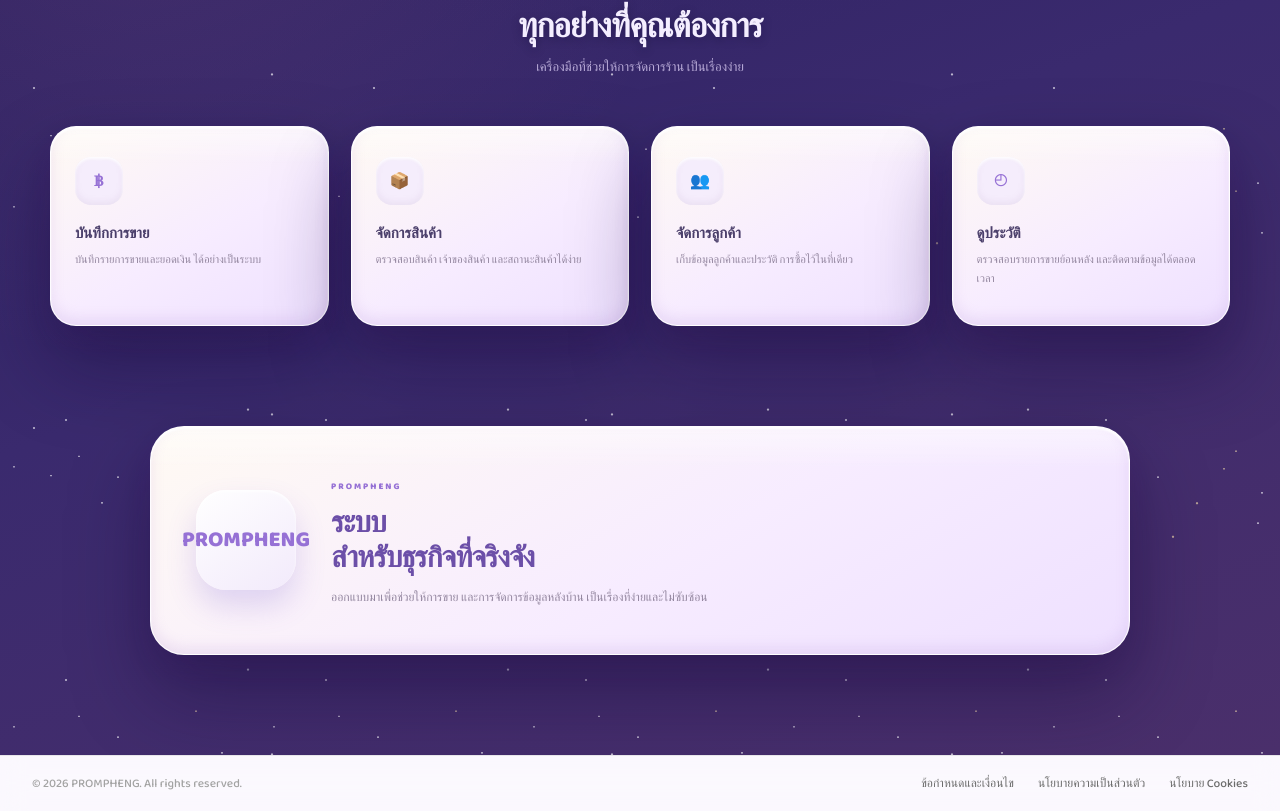
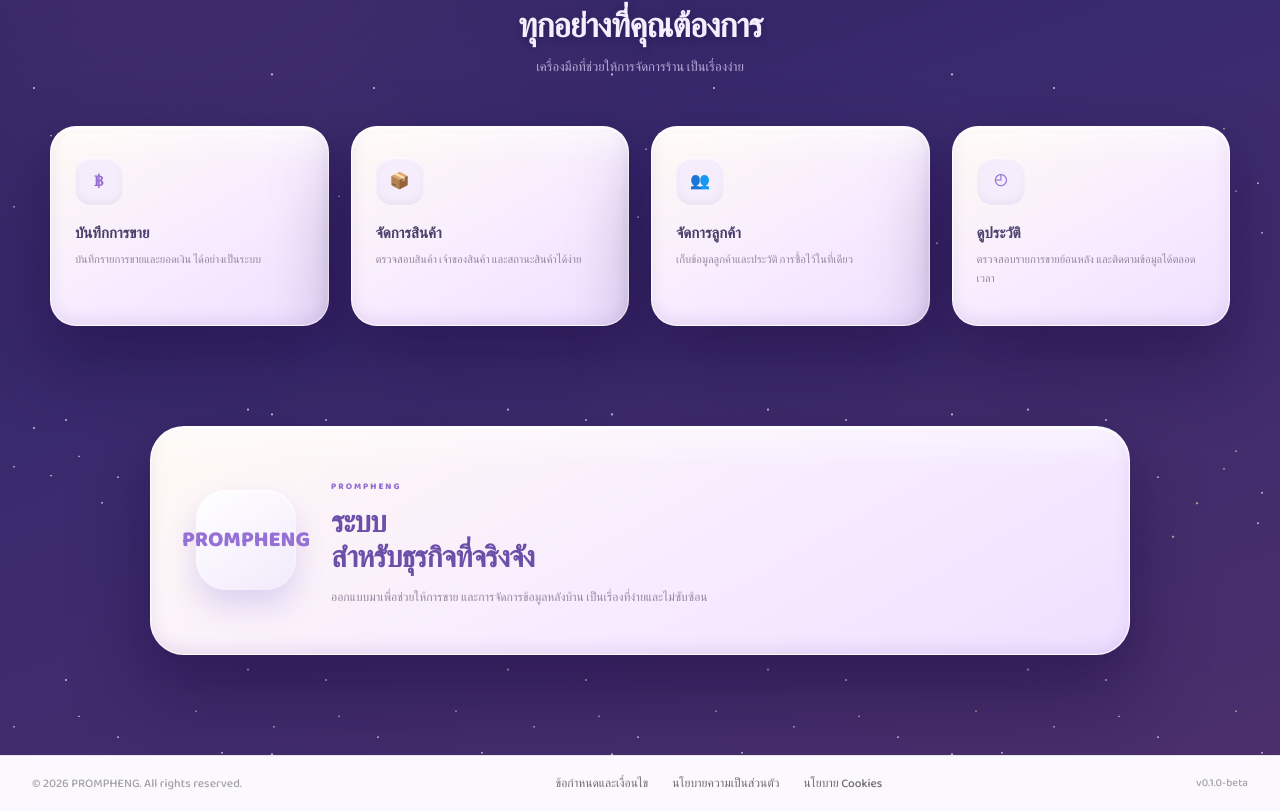
Before and after one commit to Tiw-Thanapol/PROMPHENG, a React (Vite) app in the folder client/: page / in a window 1280 px wide. Shown: the part 966-1777 px from the top of the page. Built offline with nearby package versions, Linux system fonts and the light colour scheme; no server answers; a web font is replaced by a local one.

Commit message:
feat: add beta version to site

```diff
--- a/client/index.html
+++ b/client/index.html
@@ -2,7 +2,7 @@
 <html lang="th">
   <head>
     <meta charset="UTF-8" />
-    <link rel="icon" type="image/svg+xml" href="/vite.svg" />
+    <link rel="icon" type="image/png" href="/PROMPHENG.png" />
     <meta name="viewport" content="width=device-width, initial-scale=1.0" />
 
     <!-- Google Fonts: Playpen Sans Thai -->
@@ -10,7 +10,7 @@
     <link rel="preconnect" href="https://fonts.gstatic.com" crossorigin>
     <link href="https://fonts.googleapis.com/css2?family=Playpen+Sans+Thai:wght@100..800&display=swap" rel="stylesheet">
 
-    <title>พร้อมเฮง - พร้อมขาย พร้อมจัดการ พร้อมเติบโต</title>
+    <title>พร้อมเฮง - พร้อมขาย พร้อมจัดการ พร้อมเติบโต v0.1.0-beta</title>
   </head>
   <body>
     <div id="root"></div>
--- a/client/src/components/common/Footer.jsx
+++ b/client/src/components/common/Footer.jsx
@@ -48,6 +48,15 @@ function Footer() {
                 </nav>
 
 
+                {/* ======================================
+                    VERSION
+                ====================================== */}
+
+                <div className="app-footer-version">
+                    v0.1.0-beta
+                </div>
+
+
             </div>
 
         </footer>
--- a/client/src/styles/Footer.css
+++ b/client/src/styles/Footer.css
@@ -80,6 +80,21 @@
 }
 
 
+/* ======================================
+   VERSION
+====================================== */
+
+.app-footer-version {
+
+    color: #a3a3a3;
+
+    font-size: 11px;
+
+    white-space: nowrap;
+
+}
+
+
 @media (max-width: 768px) {
 
     .app-footer-inner {
```
